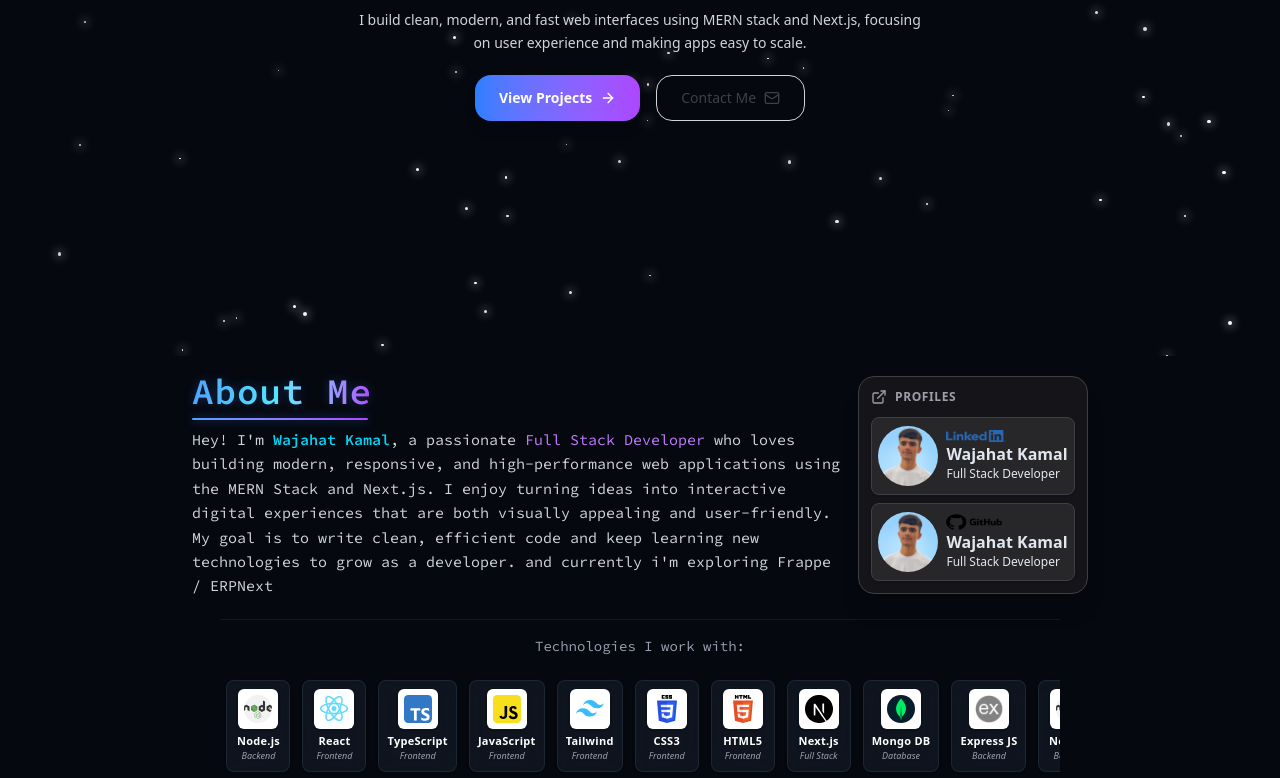
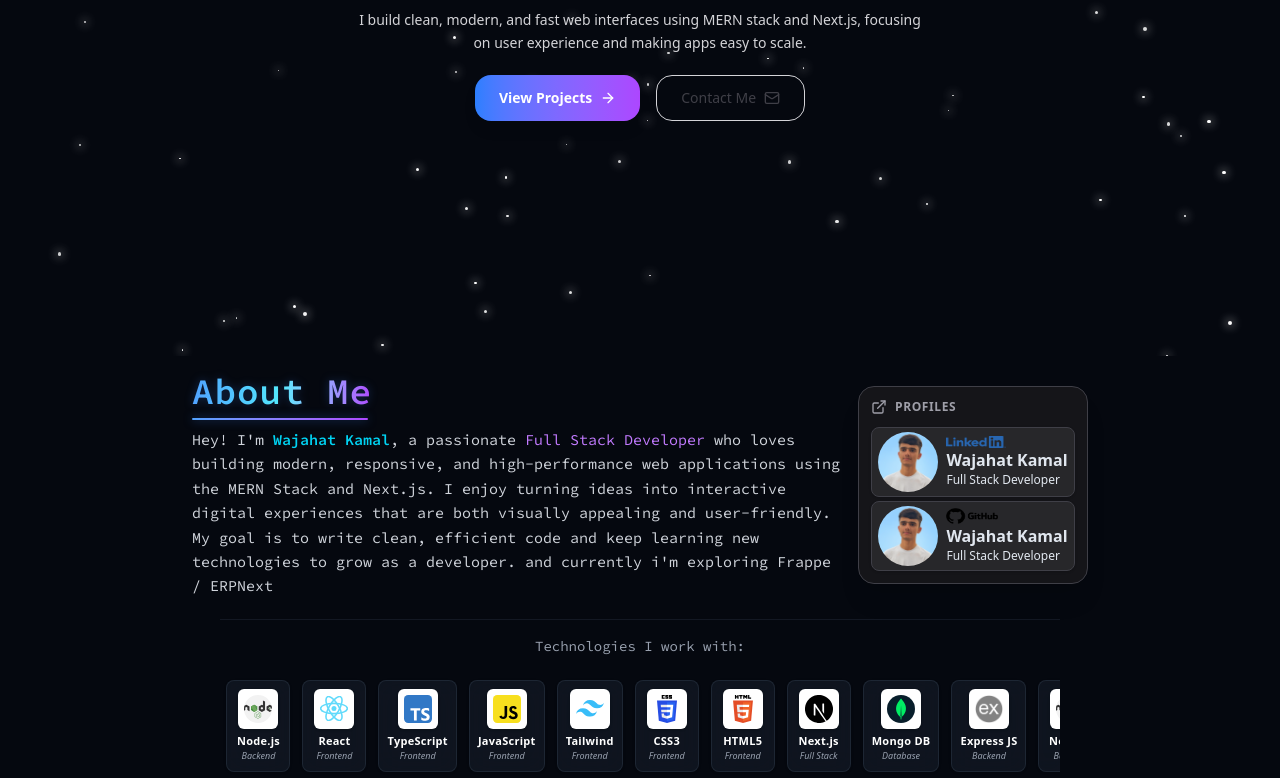
Before and after one commit to wajahat-kamal/Dev-Portfolio, a React (Vite) app: page / in a window 1280 px wide. Shown: the part 444-1222 px from the top of the page. Built offline with nearby package versions, Linux system fonts and the light colour scheme.

Commit message:
Update AboutSection: adjust profile card width and refine button padding for improved layout consistency.

```diff
--- a/src/components/AboutSection.jsx
+++ b/src/components/AboutSection.jsx
@@ -50,7 +50,7 @@ export const AboutSection = () => {
 
         {/* ====== Profile Card ====== */}
         <motion.div
-          className="w-[200px] sm:w-[300px] rounded-2xl bg-zinc-900/90 backdrop-blur border border-zinc-700 shadow-xl p-3"
+          className="w-[240px] sm:w-[300px] rounded-2xl bg-zinc-900/90 backdrop-blur border border-zinc-700 shadow-xl p-3"
           initial={{ opacity: 0, x: 30 }}
           whileInView={{ opacity: 1, x: 0 }}
           transition={{ duration: 0.6, ease: "easeOut", delay: 0.1 }}
@@ -61,11 +61,11 @@ export const AboutSection = () => {
             Profiles
           </h1>
 
-          <div className="flex flex-col gap-2">
+          <div className="flex flex-col gap-1">
             <a
               href="https://www.linkedin.com/in/wajahat-kamal/"
               target="_blank"
-              className="group w-full px-1 py-2 rounded-lg bg-zinc-800 border border-zinc-700 shadow-sm hover:-translate-y-0.5 hover:border-blue-500/50 hover:shadow-blue-500/20 transition-all duration-300"
+              className="group w-full p-1 rounded-lg bg-zinc-800 border border-zinc-700 shadow-sm hover:-translate-y-0.5 hover:border-blue-500/50 hover:shadow-blue-500/20 transition-all duration-300"
             >
 
               <div className="flex justify-center items-center flex-row">
@@ -85,7 +85,7 @@ export const AboutSection = () => {
             <a
               href="https://github.com/wajahat-kamal"
               target="_blank"
-              className="group w-full px-1 py-2 rounded-lg bg-zinc-800 border border-zinc-700 shadow-sm hover:-translate-y-0.5 hover:border-blue-500/50 hover:shadow-blue-500/20 transition-all duration-300"
+              className="group w-full p-1 rounded-lg bg-zinc-800 border border-zinc-700 shadow-sm hover:-translate-y-0.5 hover:border-blue-500/50 hover:shadow-blue-500/20 transition-all duration-300"
             >
               <div className="flex justify-center items-center flex-row">
                 <img src={wajImage} className="h-15 w-15 rounded-full" alt="" />
@@ -93,7 +93,7 @@ export const AboutSection = () => {
                   <img
                     src={giLogo}
                     alt="Github"
-                    className="h-4 w-14"
+                    className="h-4 w-13"
                   />
                   <h1 className="text-md font-semibold">Wajahat Kamal</h1>
                   <p className="text-xs">Full Stack Developer</p>
```
